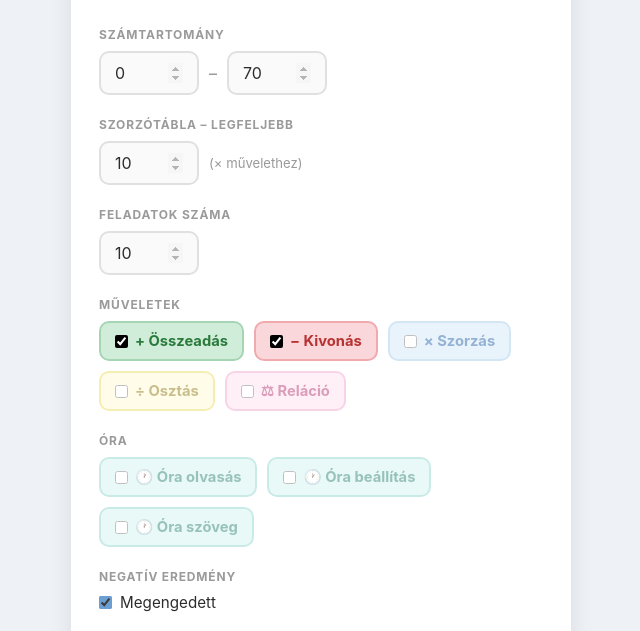
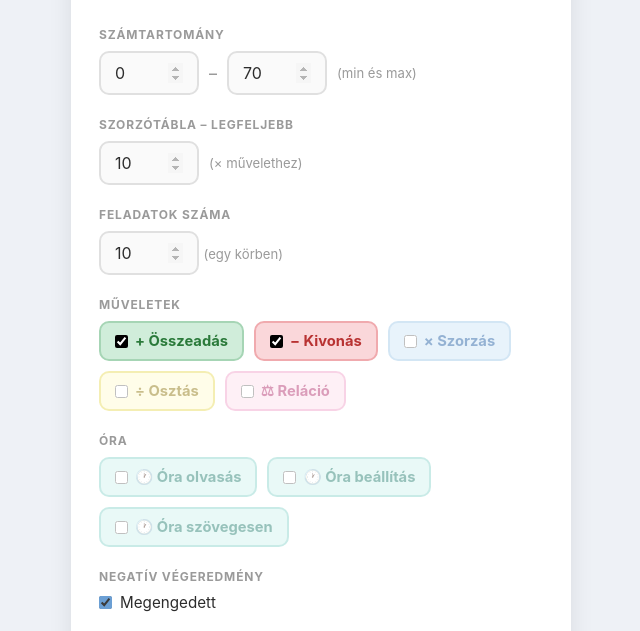
Before and after one commit to szekelyzol/maths-practice, a website: page public/index.html in a window 1280 px wide. Shown: the part 106-737 px from the top of the page, without its empty margins (319-959 px from the left). Drawn offline with Linux system fonts and the light colour scheme.

Commit message:
Add explanation notes to settings

```diff
--- a/public/index.html
+++ b/public/index.html
@@ -21,6 +21,7 @@
           <input type="number" id="min-number" value="0" min="0" max="9999">
           <span class="sep">–</span>
           <input type="number" id="max-number" value="70" min="1" max="9999">
+          <span class="sep-note">(min és max)</span>
         </div>
       </div>
 
@@ -35,6 +36,7 @@
       <div class="field-group">
         <label class="field-label">Feladatok száma</label>
         <input type="number" id="num-problems" value="10" min="1" max="100">
+          <span class="sep-note">(egy körben)</span>
       </div>
 
       <div class="field-group">
@@ -76,13 +78,13 @@
           </label>
           <label class="op-toggle op-clk-text">
             <input type="checkbox" id="op-clk-text">
-            <span>🕐 Óra szöveg</span>
+            <span>🕐 Óra szövegesen</span>
           </label>
         </div>
       </div>
 
       <div class="field-group">
-        <label class="field-label">Negatív eredmény</label>
+        <label class="field-label">Negatív végeredmény</label>
         <label class="radio-opt">
           <input type="checkbox" id="allow-negative" checked>
           <span>Megengedett</span>
```
